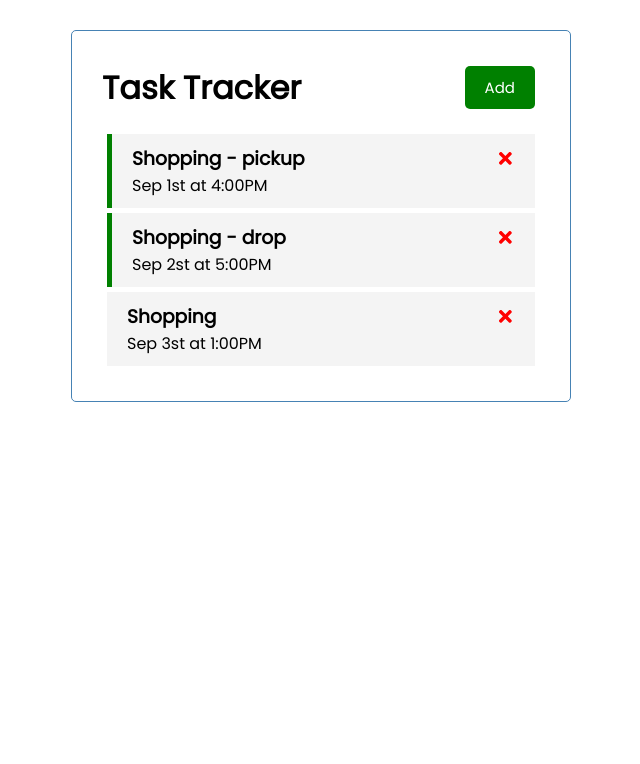
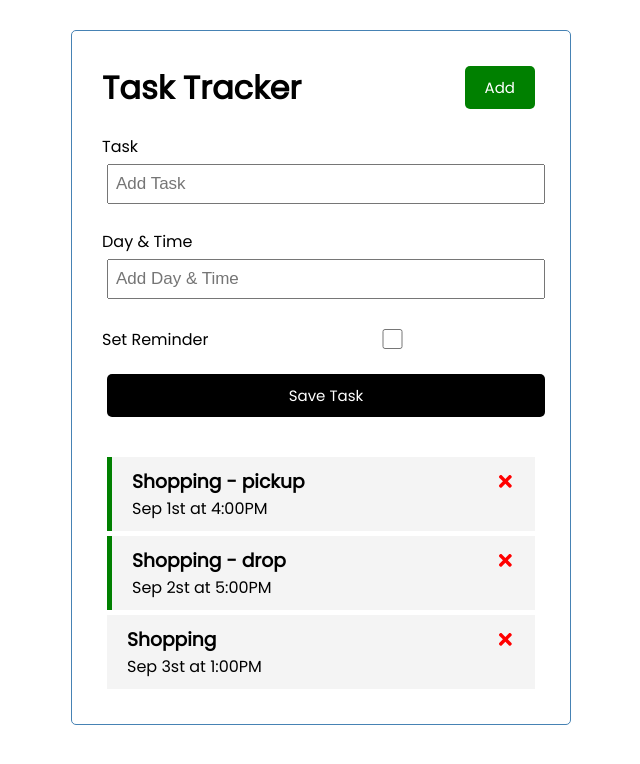
Before and after one commit to archana-nagaraj/reactapp-TaskTracker, a React (Create React App) app: page / in a window 1280 px wide. Shown: the top 764 px of the page, without its empty margins (319-959 px from the left). Built offline with nearby package versions, Linux system fonts and the light colour scheme.

Commit message:
Add task form, display added task in the list

```diff
--- a/src/App.js
+++ b/src/App.js
@@ -1,8 +1,9 @@
 //  hook called useState from react directory
 import { useState } from "react"
-
 import Header from './components/Header';
 import Tasks from './components/Tasks';
+import AddTask from './components/AddTask';
+
 
 const App = () => {
   const [tasks, setTasks] = useState([
@@ -26,6 +27,16 @@
     },
 ])
 
+// Add Task
+
+const addTask = (task) => {
+  //console.log(task);
+  const id = Math.floor(Math.random() * 10000) + 1;
+  console.log(id);
+  const newTask = { id, ...task }
+  setTasks ([...tasks, newTask])
+}
+
 // Delete Task
 const deleteTask = (id) => {
   //console.log('delete', id);
@@ -42,6 +53,7 @@
   return (
     <div className = "container">
       <Header />
+      <AddTask onAdd = {addTask}/>
       {tasks.length > 0 ? <Tasks
       tasks = {tasks}
       onDelete = {deleteTask}
--- /dev/null
+++ b/src/components/AddTask.js
@@ -0,0 +1,40 @@
+import { useState } from 'react'
+
+
+// Form
+const AddTask = ({ onAdd }) => {
+    const [ text, setText] = useState('')
+    const [ day, setDay] = useState('')
+    const [ reminder, setReminder] = useState(false)
+
+    const onSubmit = (e) => {e.preventDefault()
+    if (!text) {
+        alert('Please add task');
+        return
+    }
+    onAdd({ text , day, reminder})
+    setText('')
+    setDay('')
+    setReminder(false)
+    }
+    return (
+        <form className = 'add-form' onSubmit = {onSubmit}>
+            <div className = 'form-control'>
+                <label>Task</label>
+                <input type='text' placeholder = 'Add Task' value = {text} onChange = { (e) => setText(e.target.value)}/>
+            </div>
+            <div className = 'form-control'>
+                <label>Day & Time</label>
+                <input type='text' placeholder = 'Add Day & Time' value = {day} onChange = { (e) => setDay(e.target.value)} />
+            </div>
+            <div className = 'form-control form-control-check'>
+                <label>Set Reminder</label>
+                <input type='checkbox'
+                checked = { reminder }value = {reminder} onChange = { (e) => setReminder(e.currentTarget.checked)}/>
+            </div>
+            <input type='submit' value = 'Save Task' className='btn btn-block'/>
+        </form>
+    )
+}
+
+export default AddTask
```
